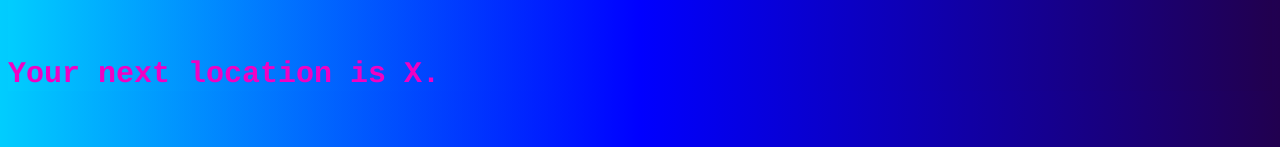
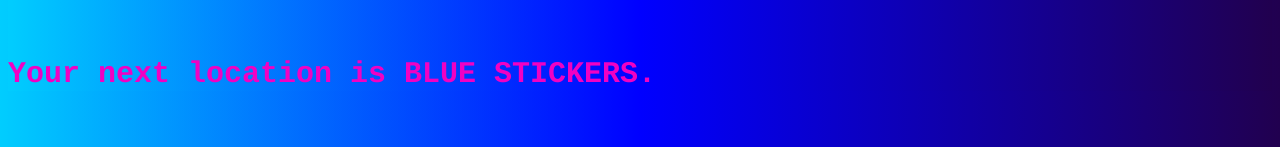
Before and after one commit to annthurium/vaporloop, a website: page src/public/chalktionary-blue.html in a window 1280 px wide. Both pictures are taken after a click on the button "At your next clock tick, tap this button.". Shown: the part 2028-2175 px from the top of the page. Drawn offline with Linux system fonts and the light colour scheme.

Commit message:
blue placeholder locations

```diff
--- a/src/public/chalktionary-blue.html
+++ b/src/public/chalktionary-blue.html
@@ -75,7 +75,7 @@
         Keep going through the loop; you will find somewhere worth ɛֆƈǟքɨռɢ to.
       </p>
 
-      <p><b>Your next location is X.</b></p>
+      <p><b>Your next location is BLUE STICKERS.</b></p>
     </span>
   </body>
   <script>
```
Also changed, not shown: src/public/flag-blue.html (+1 -1 lines), src/public/phone-blue.html (+1 -1 lines), src/public/stickers-blue.html (+1 -1 lines).
